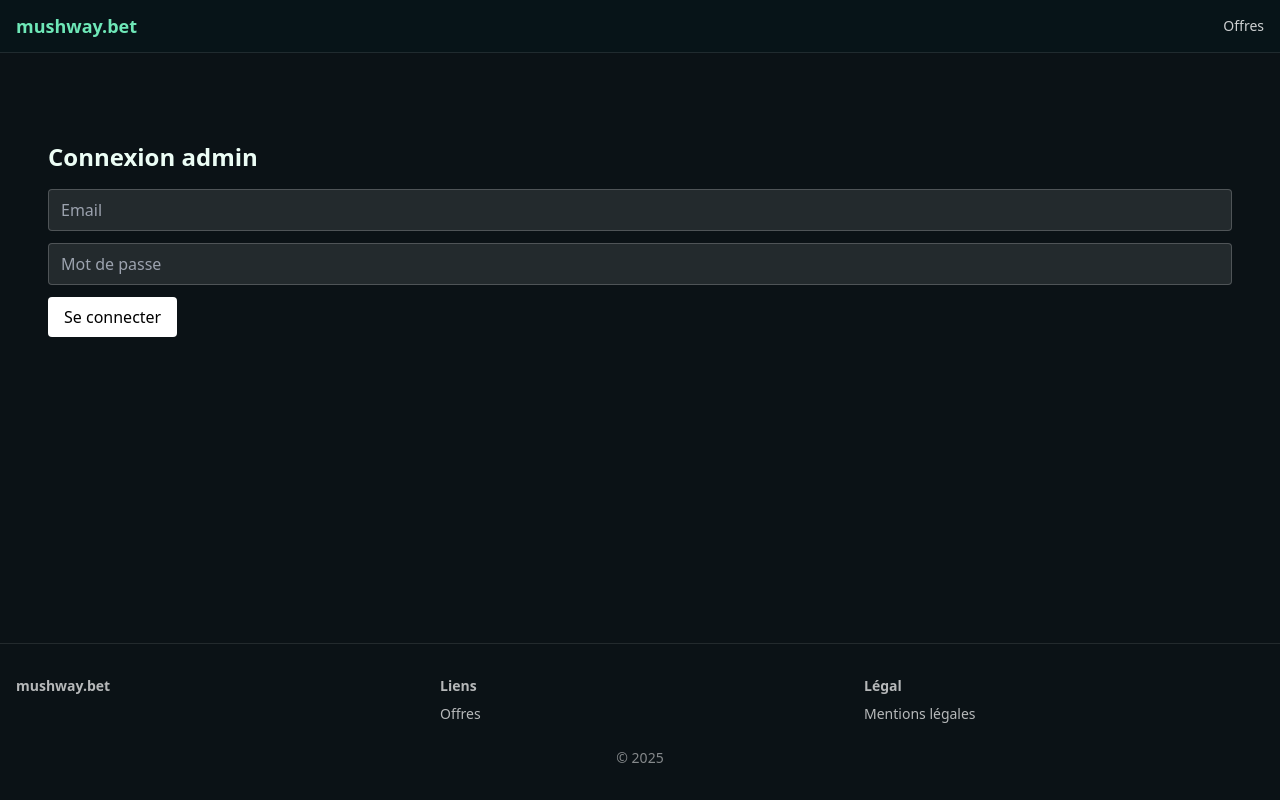
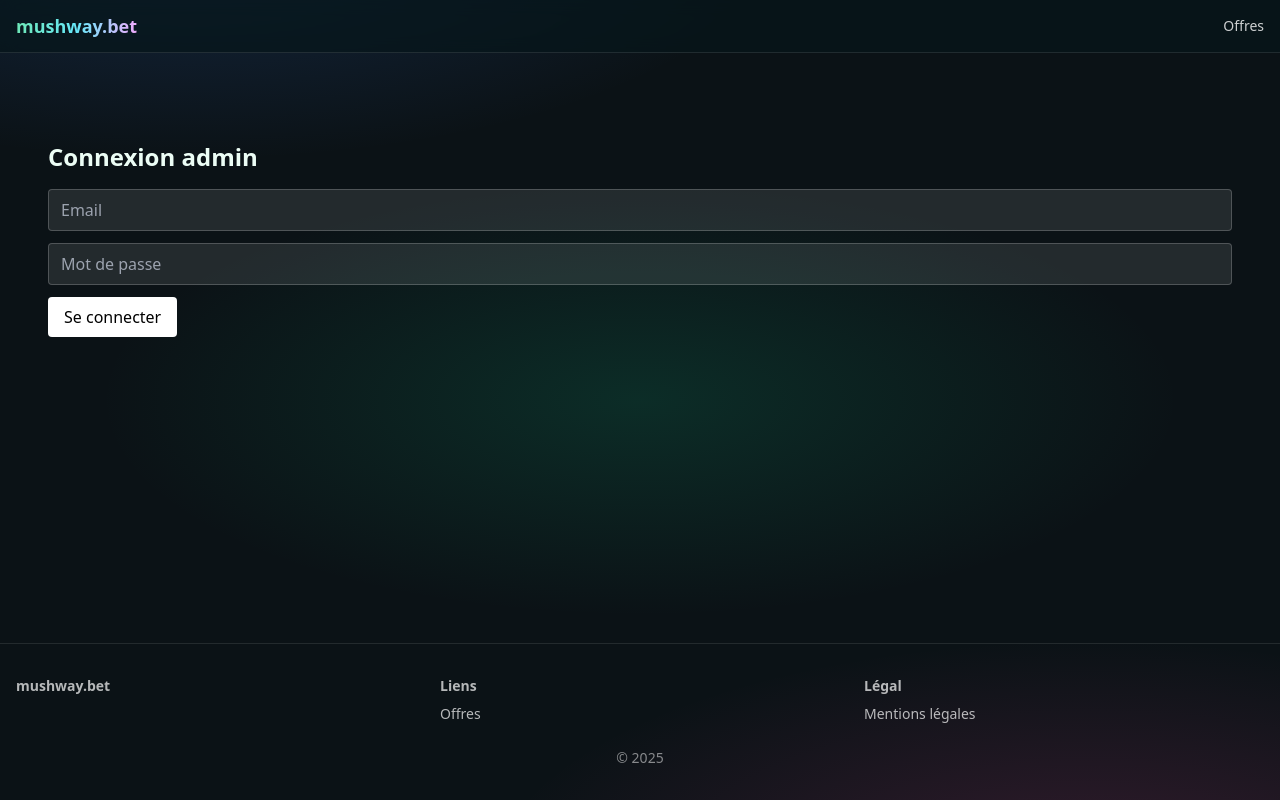
Before and after one commit to AngATV/MushTree, a Next.js app: page /admin in a window 1280 px wide. Built offline with nearby package versions, Linux system fonts and the light colour scheme.

Commit message:
style(layout): enhance header text with gradient effect and update body background to a multi-layered radial gradient for improved visual appeal

```diff
--- a/src/app/globals.css
+++ b/src/app/globals.css
@@ -25,7 +25,11 @@ body::before {
   content: "";
   position: fixed;
   inset: 0;
-  background: #0b1216;
+  background:
+    radial-gradient(1000px 400px at 15% -10%, rgba(59,130,246,0.20), transparent 60%),
+    radial-gradient(1000px 400px at 85% 110%, rgba(236,72,153,0.18), transparent 60%),
+    radial-gradient(900px 360px at 50% 50%, rgba(16,185,129,0.16), transparent 60%),
+    #0b1216;
   z-index: -1;
 }
 
--- a/src/app/layout.tsx
+++ b/src/app/layout.tsx
@@ -14,7 +14,7 @@ export default async function RootLayout({ children }: { children: React.ReactNo
           {/* Header */}
           <header className="sticky top-0 z-20 border-b border-white/10 bg-[#07161b]/70 backdrop-blur">
             <div className="container py-3 flex items-center justify-between">
-              <div className="text-lg font-semibold text-emerald-300">mushway.bet</div>
+              <div className="text-lg font-semibold bg-gradient-to-r from-emerald-300 via-cyan-300 to-fuchsia-300 bg-clip-text text-transparent">mushway.bet</div>
               <nav className="hidden sm:flex gap-4 text-sm text-white/80">
                 <a href="/" className="hover:text-white">Offres</a>
               </nav>
```
